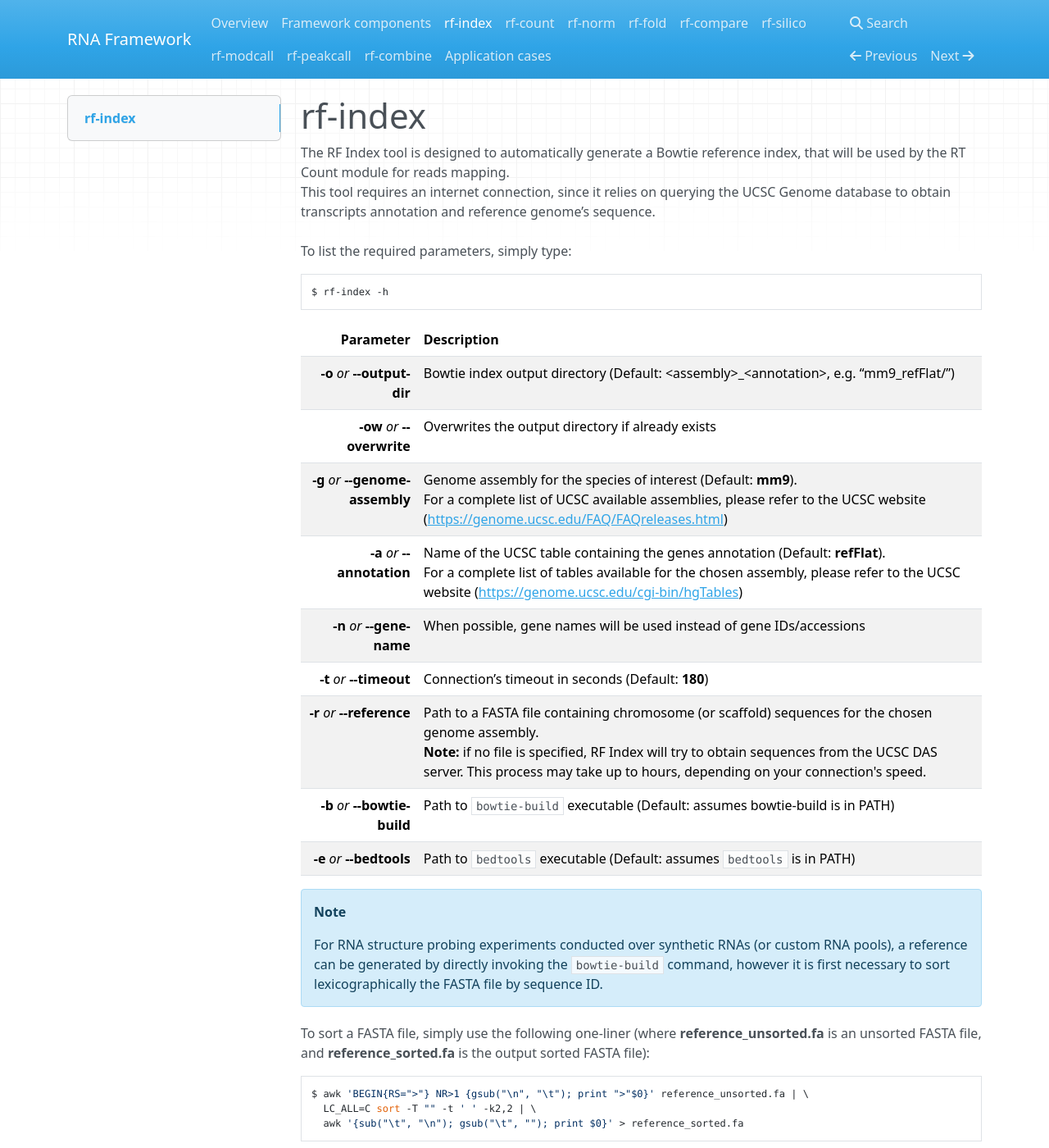
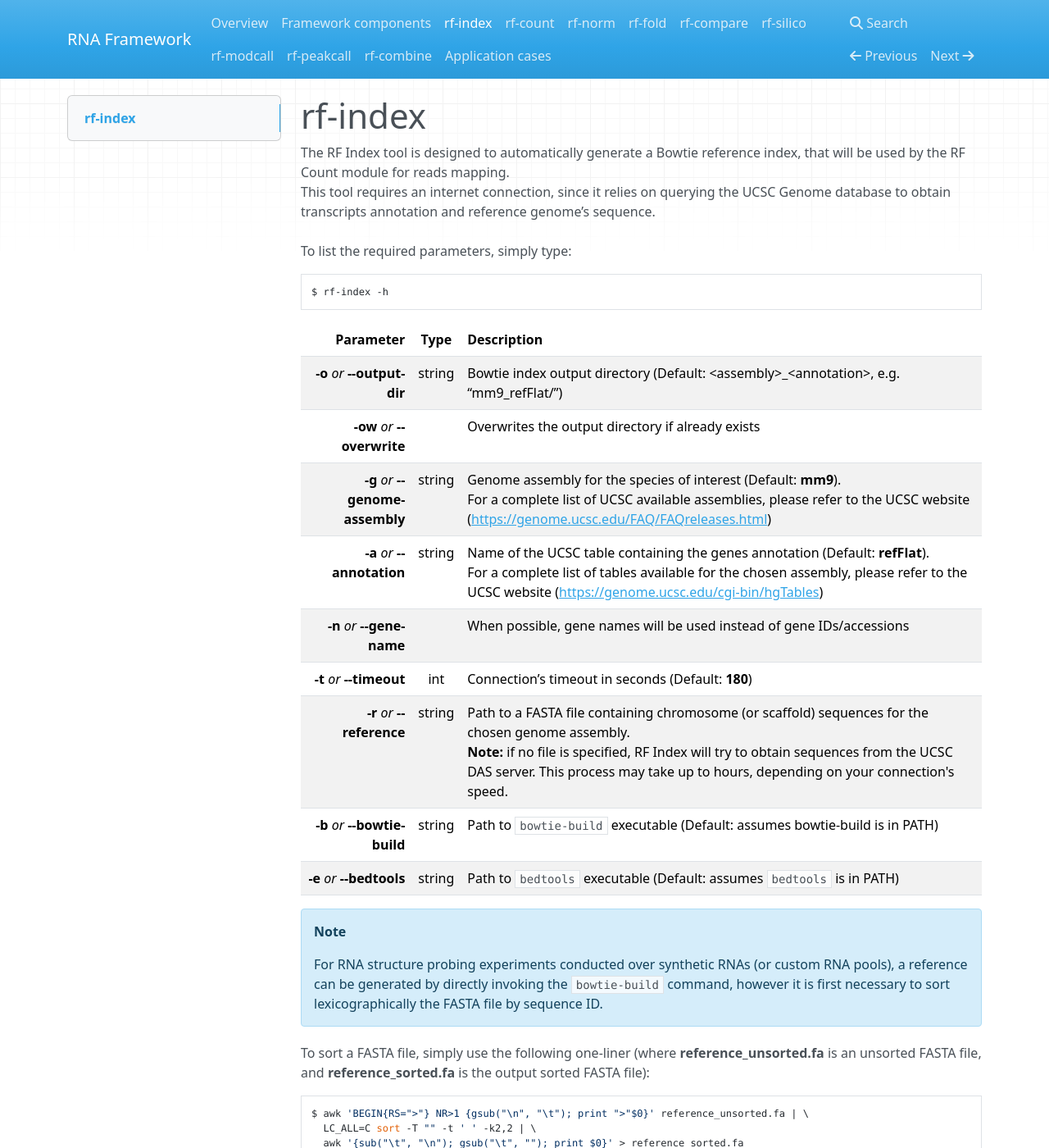
Before and after one commit to dincarnato/RNAFramework, an MkDocs documentation site: the page built from docs/rf-index.md, in a window 1280 px wide and 1400 px high. Shown: the whole window at 82% size. Built offline with MkDocs 1.6.1, drawn with Linux system fonts in a browser that asks for light colours; nearby versions of some CDN libraries; old or Windows-style settings are respelled for this version of MkDocs.

Commit message:
no message

````diff
--- a/docs/rf-index.md
+++ b/docs/rf-index.md
@@ -1,6 +1,6 @@
 # rf-index
 
-The RF Index tool is designed to automatically generate a Bowtie reference index, that will be used by the RT Count module for reads mapping.<br />
+The RF Index tool is designed to automatically generate a Bowtie reference index, that will be used by the RF Count module for reads mapping.<br />
 This tool requires an internet connection, since it relies on querying the UCSC Genome database to obtain transcripts annotation and reference genome’s sequence.<br /><br />
 To list the required parameters, simply type:
 
@@ -8,17 +8,17 @@ To list the required parameters, simply type:
 $ rf-index -h
 ```
 
-Parameter         | Description
-----------------: | :------------
-__-o__ *or* __--output-dir__ | Bowtie index output directory (Default: &lt;assembly&gt;\_&lt;annotation&gt;, e.g. “mm9_refFlat/”)
-__-ow__ *or* __--overwrite__ | Overwrites the output directory if already exists
-__-g__ *or* __--genome-assembly__ | Genome assembly for the species of interest (Default: __mm9__).<br /> For a complete list of UCSC available assemblies, please refer to the UCSC website (<https://genome.ucsc.edu/FAQ/FAQreleases.html>)
-__-a__ *or* __--annotation__ | Name of the UCSC table containing the genes annotation (Default: __refFlat__).<br />For a complete list of tables available for the chosen assembly, please refer to the UCSC website (<https://genome.ucsc.edu/cgi-bin/hgTables>)
-__-n__ *or* __--gene-name__ | When possible, gene names will be used instead of gene IDs/accessions
-__-t__ *or* __--timeout__ | Connection’s timeout in seconds (Default: __180__)
-__-r__ *or* __--reference__ | Path to a FASTA file containing chromosome (or scaffold) sequences for the chosen genome assembly.<br/>__Note:__ if no file is specified, RF Index will try to obtain sequences from the UCSC DAS server. This process may take up to hours, depending on your connection's speed.
-__-b__ *or* __--bowtie-build__ | Path to ``bowtie-build`` executable (Default: assumes bowtie-build is in PATH)
-__-e__ *or* __--bedtools__ | Path to ``bedtools`` executable (Default: assumes ``bedtools`` is in PATH)
+Parameter         | Type | Description
+----------------: | :--: |:------------
+__-o__ *or* __--output-dir__ | string | Bowtie index output directory (Default: &lt;assembly&gt;\_&lt;annotation&gt;, e.g. “mm9_refFlat/”)
+__-ow__ *or* __--overwrite__ | | Overwrites the output directory if already exists
+__-g__ *or* __--genome-assembly__ | string |Genome assembly for the species of interest (Default: __mm9__).<br /> For a complete list of UCSC available assemblies, please refer to the UCSC website (<https://genome.ucsc.edu/FAQ/FAQreleases.html>)
+__-a__ *or* __--annotation__ | string | Name of the UCSC table containing the genes annotation (Default: __refFlat__).<br />For a complete list of tables available for the chosen assembly, please refer to the UCSC website (<https://genome.ucsc.edu/cgi-bin/hgTables>)
+__-n__ *or* __--gene-name__ | | When possible, gene names will be used instead of gene IDs/accessions
+__-t__ *or* __--timeout__ | int | Connection’s timeout in seconds (Default: __180__)
+__-r__ *or* __--reference__ | string | Path to a FASTA file containing chromosome (or scaffold) sequences for the chosen genome assembly.<br/>__Note:__ if no file is specified, RF Index will try to obtain sequences from the UCSC DAS server. This process may take up to hours, depending on your connection's speed.
+__-b__ *or* __--bowtie-build__ | string | Path to ``bowtie-build`` executable (Default: assumes bowtie-build is in PATH)
+__-e__ *or* __--bedtools__ | string | Path to ``bedtools`` executable (Default: assumes ``bedtools`` is in PATH)
 
 !!! note "Note"
     For RNA structure probing experiments conducted over synthetic RNAs (or custom RNA pools), a reference can be generated by directly invoking the ``bowtie-build`` command, however it is first necessary to sort lexicographically the FASTA file by sequence ID.
````
Also changed, not shown: docs/index.md (+8 -11 lines).
